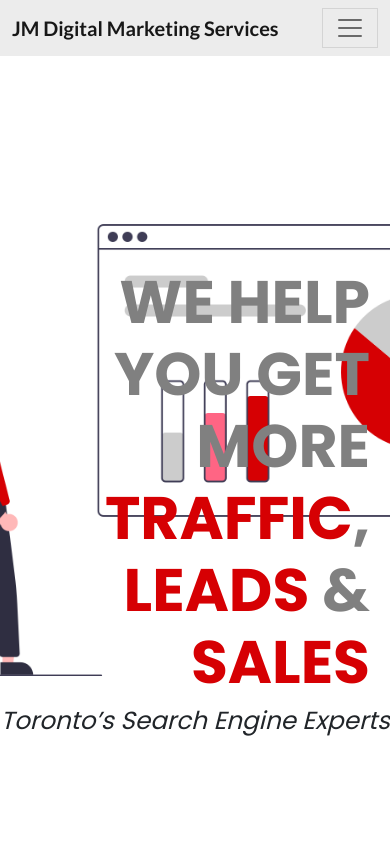
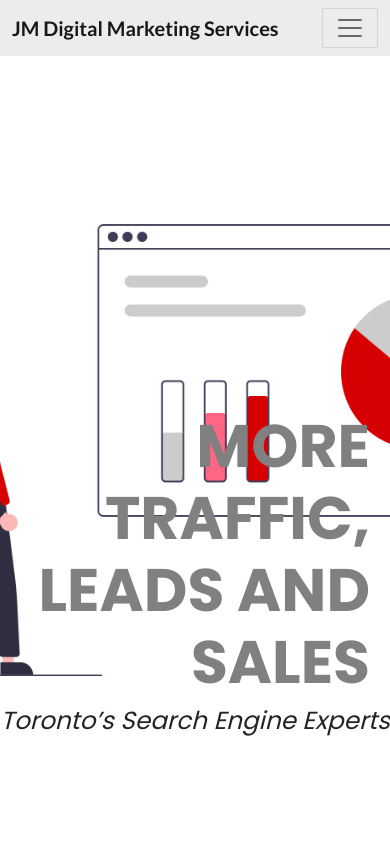
Before and after one commit to marvelous-tech/jmdigitalmarketingservices, a website: page web/index.html in a window 390 px wide. Shown: the top 841 px of the page. Drawn offline with Linux system fonts and the light colour scheme.

Commit message:
Updated::added(Services)

```diff
--- a/web/index.html
+++ b/web/index.html
@@ -74,7 +74,7 @@
                     <div class="banner-svg-image-wrapper">
                         <div class="banner-bg align-items-end d-flex">
                             <div class="banner-header d-sm-block d-md-none">
-                                <h1>WE HELP YOU GET MORE <span>TRAFFIC</span>, <span>LEADS</span> & <span>SALES</span></h1>
+                                <h1>MORE TRAFFIC, LEADS AND SALES</h1>
                                 <h2><i>Toronto’s Search Engine Experts</i></h2>
                             </div>
                         </div>
--- a/web/scss/style.scss
+++ b/web/scss/style.scss
@@ -46,10 +46,12 @@
     font-size: 70px;
     direction: rtl;
   }
+
   h2 {
     font-weight: 400;
     direction: rtl;
   }
+
   span {
     color: $primary;
   }
@@ -68,22 +70,12 @@
 
 .service-logo {
   margin-bottom: 20px;
+
   .lnr {
     font-size: 30px;
     font-weight: bolder;
   }
 }
-
-
-
-
-
-
-
-
-
-
-
 
 
 @media (max-width: 1400px) {
@@ -106,11 +98,17 @@
   .banner-bg {
     background-image: url('../images/illustrations/undraw_Charts_re_5qe9.png');
   }
-  .banner-header > h1 {
-    font-size: 60px;
-    padding-right: 20px;
-    color: grey;
+  .banner-header {
+    h1 {
+      font-size: 60px;
+      padding-right: 20px;
+      color: grey;
+    }
+    h2 {
+      padding-right: 20px;
+    }
   }
+
   .margin-top {
     margin-top: $top-margin;
   }
```
